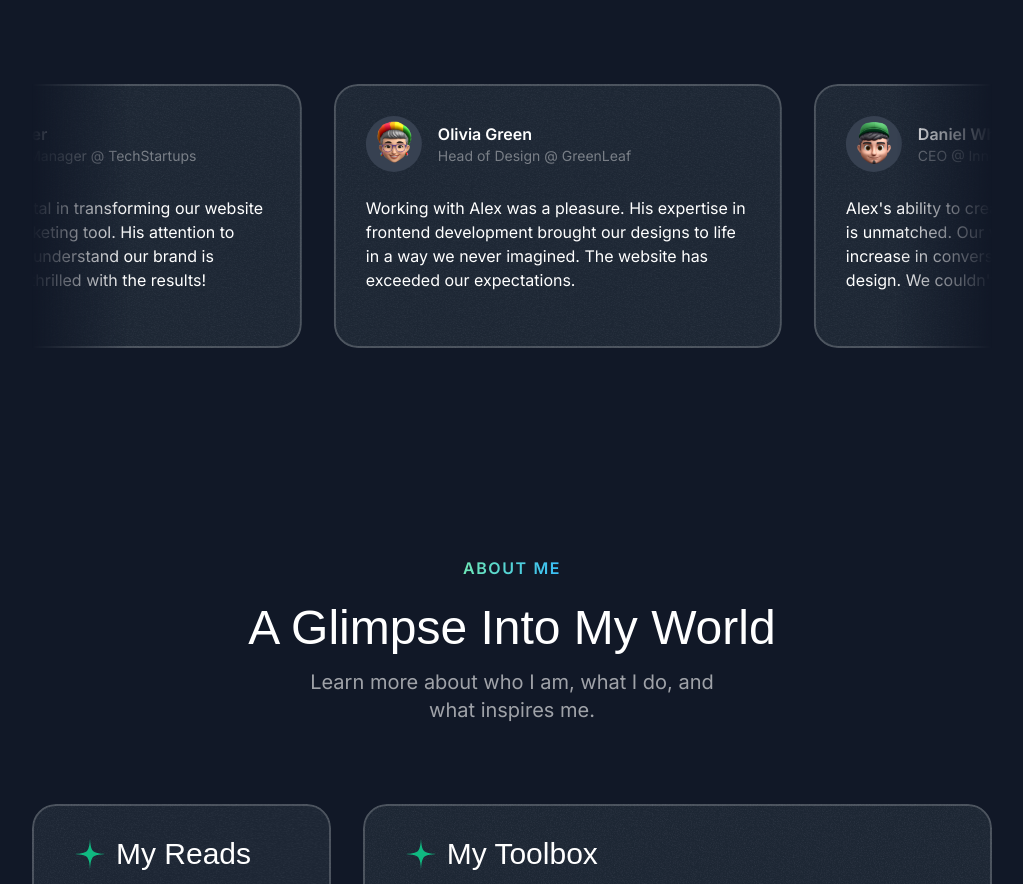
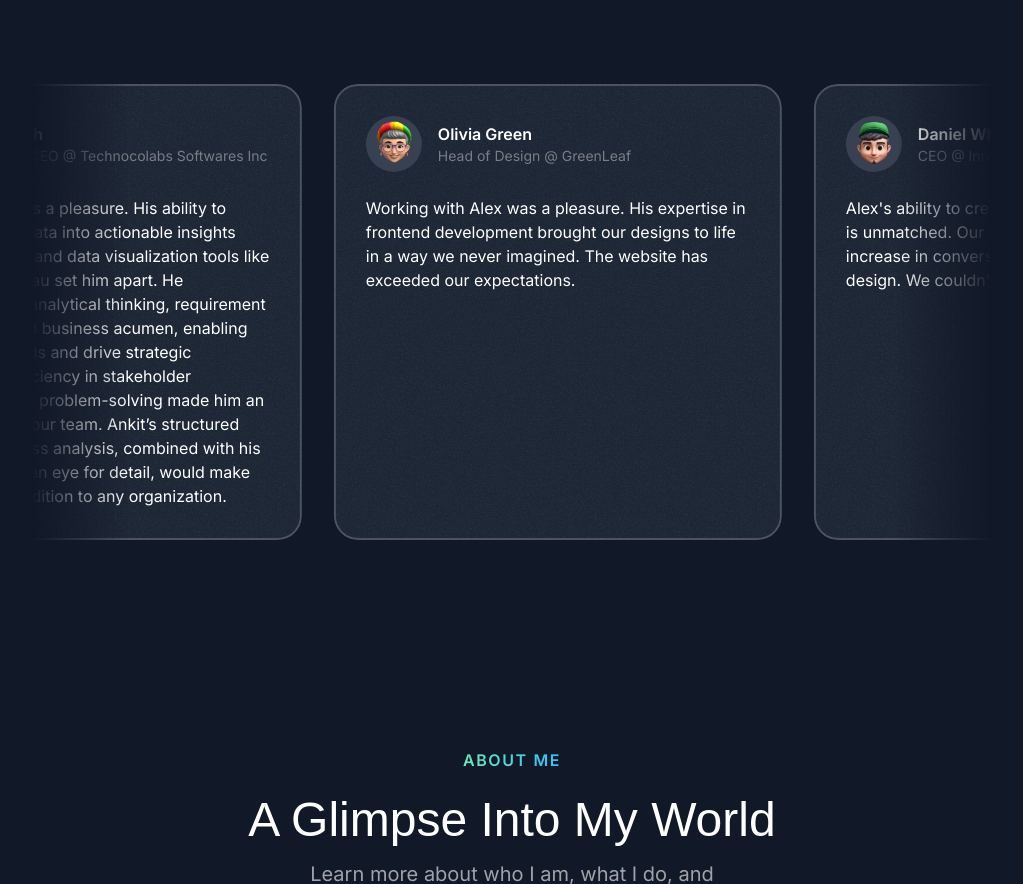
Before and after one commit to awaikar-syr/awaikar-syr.github.io, a Next.js app: page / in a window 1280 px wide. Shown: the part 3460-4344 px from the top of the page, without its empty margins (128-1151 px from the left). Built offline with nearby package versions, Linux system fonts and the light colour scheme; a web font is replaced by a local one.

Commit message:
updated testimonials

```diff
--- a/src/sections/Projects.tsx
+++ b/src/sections/Projects.tsx
@@ -18,7 +18,7 @@ const portfolioProjects = [
       { title: "Enhanced student career readiness by 25%" },
       { title: "Built interactive Tableau dashboards" },
     ],
-    link: "https://www.github.com/awaikar-syr",
+    link: "https://su-career-ibot.streamlit.app/",
     image: darkSaasLandingPage,
   },
 
@@ -44,7 +44,7 @@ const portfolioProjects = [
       { title: "Increased revenue by 40%" },
       { title: "Boosted conversion rates by 30%" },
     ],
-    link: "https://www.linkedin.com/company/snehankit-apartments/about/",
+    link: "https://www.linkedin.com/in/ankitwaikar/",
     image: lightSaasLandingPage,
   },
 
--- a/src/sections/Testimonials.tsx
+++ b/src/sections/Testimonials.tsx
@@ -10,9 +10,9 @@ import { Fragment } from "react";
 
 const testimonials = [
   {
-    name: "Alex Turner",
-    position: "Marketing Manager @ TechStartups",
-    text: "Alex was instrumental in transforming our website into a powerful marketing tool. His attention to detail and ability to understand our brand is exceptional. We're thrilled with the results!",
+    name: "Yasin Shah",
+    position: "Founder & CEO @ Technocolabs Softwares Inc",
+    text: "Mentoring Ankit was a pleasure. His ability to translate complex data into actionable insights using SQL, Python, and data visualization tools like Power BI and Tableau set him apart. He showcased strong analytical thinking, requirement gathering skills, and business acumen, enabling him to identify trends and drive strategic decisions. His proficiency in stakeholder communication and problem-solving made him an invaluable asset to our team. Ankit’s structured approach to business analysis, combined with his adaptability and keen eye for detail, would make him an excellent addition to any organization.",
     avatar: memojiAvatar1,
   },
   {
```
